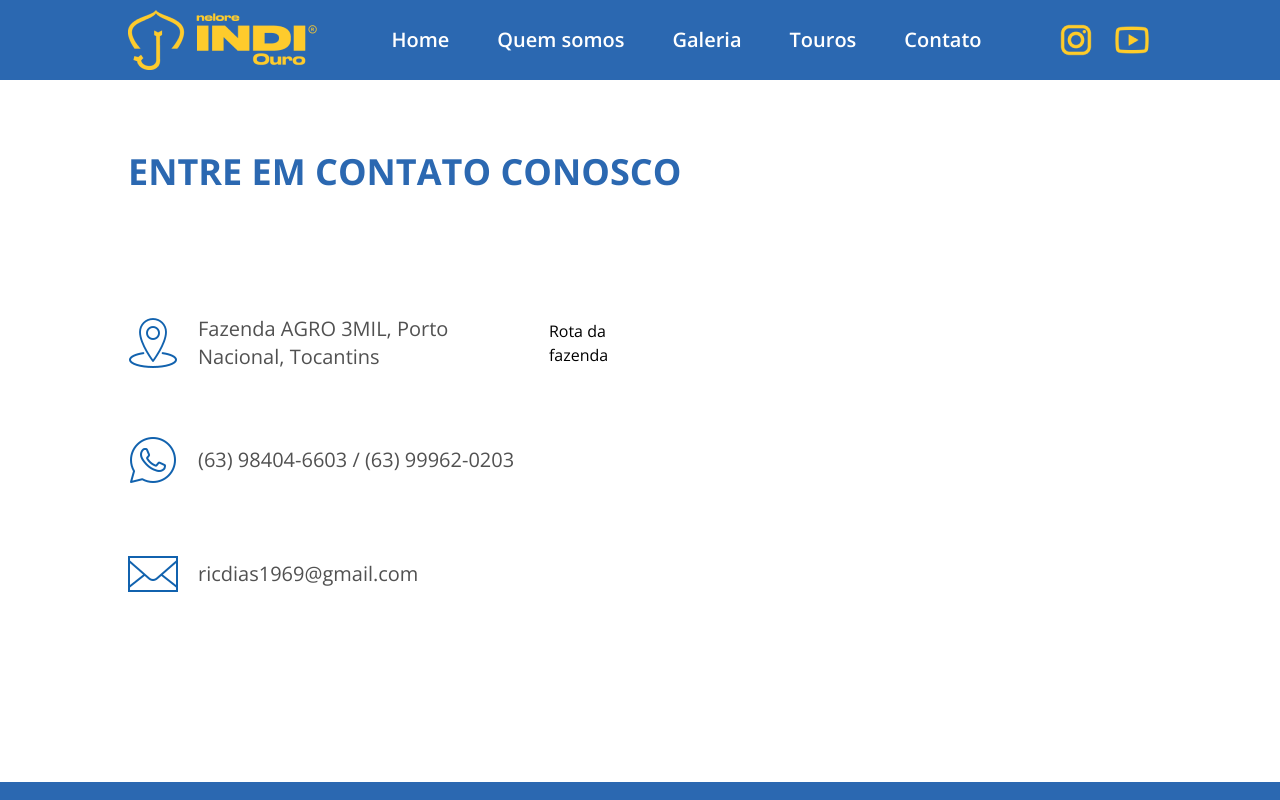
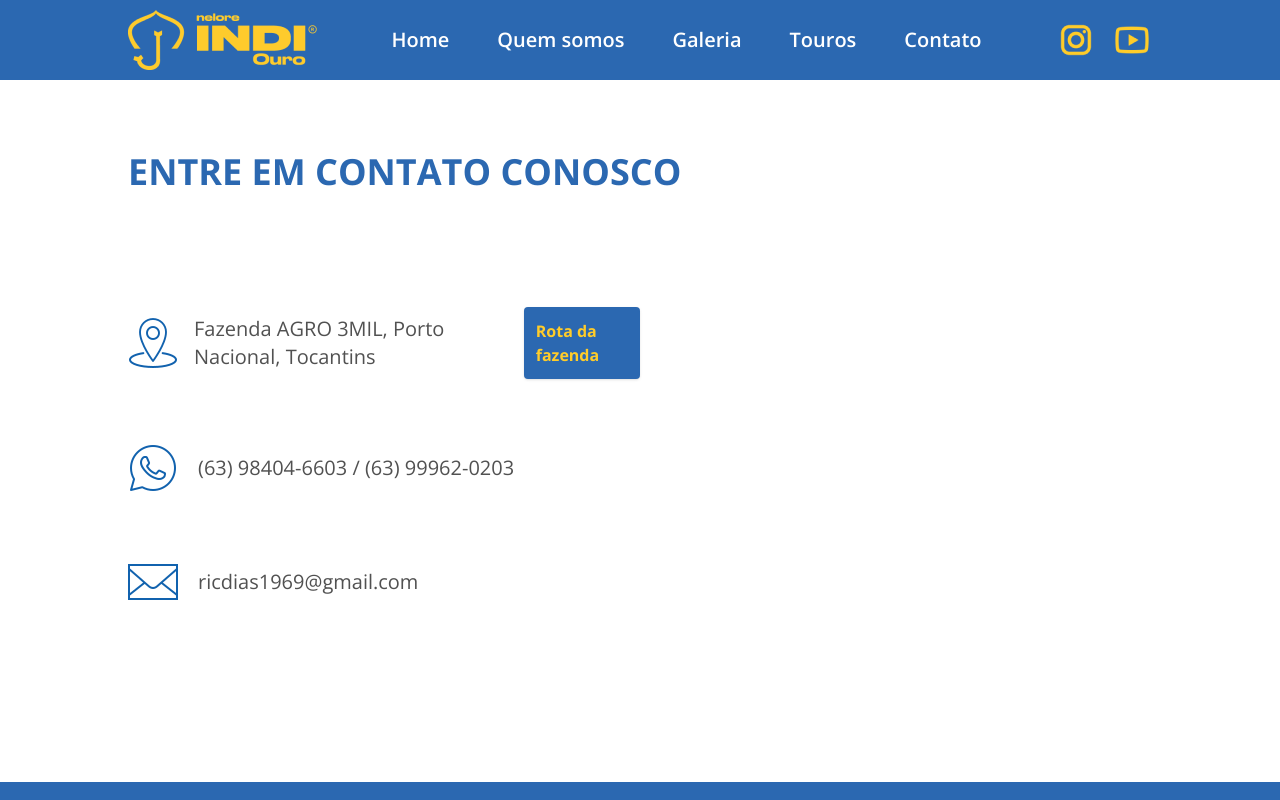
Before and after one commit to DevPBDias/indi-ouro-website, a Next.js app: page /contact in a window 1280 px wide. Shown: the top 800 px of the page. Built offline with nearby package versions, Linux system fonts and the light colour scheme.

Commit message:
fix/styles: adding styles for farm route and adding suspense for gallery img

```diff
--- a/src/app/contact/page.tsx
+++ b/src/app/contact/page.tsx
@@ -4,7 +4,6 @@ import React from "react";
 import blueEmail from "../../../public/icons/blueEmail.png";
 import blueWpp from "../../../public/icons/blueWpp.png";
 import blueLocation from "../../../public/icons/blueLocation.png";
-import map from "../../../public/images/map.png";
 
 const Contact = () => {
   return (
@@ -16,12 +15,17 @@ const Contact = () => {
         <div className="flex flex-row h-full">
           <div className="flex flex-col w-1/2 h-full">
             <div className="flex flex-col justify-center items-start h-full gap-16">
-              <div className="flex flex-row justify-start items-center gap-5">
+              <div className="flex flex-row justify-center items-center gap-4">
                 <Image src={blueLocation} alt="" />
                 <p className="text-xl text-[--txt-secondary-color]">
                   Fazenda AGRO 3MIL, Porto Nacional, Tocantins
                 </p>
-                <a href="https://www.google.com/maps/dir//Fazenda+AGRO+3MIL+-+Rodovia+TO-255+Entrada+%C3%A0+esquerda+pr%C3%B3ximo+%C3%A0+Escola+Brasil+Sent.+F%C3%A1tima+17Km+da+TO-255+Zona+Rural,+Porto+Nacional+-+TO,+77500-000/@-10.7969893,-48.6226236,17z/data=!4m8!4m7!1m0!1m5!1m1!1s0x933b7996fc8955a5:0x18975f2bc9976613!2m2!1d-48.6226236!2d-10.7969893?entry=ttu">
+                <a
+                  className="bg-[--primary-color] p-3 rounded shadow text-[--secondary-color] font-bold"
+                  target="_blank"
+                  rel="noreferrer noopener"
+                  href="https://www.google.com/maps/dir//Fazenda+AGRO+3MIL+-+Rodovia+TO-255+Entrada+%C3%A0+esquerda+pr%C3%B3ximo+%C3%A0+Escola+Brasil+Sent.+F%C3%A1tima+17Km+da+TO-255+Zona+Rural,+Porto+Nacional+-+TO,+77500-000/@-10.7969893,-48.6226236,17z/data=!4m8!4m7!1m0!1m5!1m1!1s0x933b7996fc8955a5:0x18975f2bc9976613!2m2!1d-48.6226236!2d-10.7969893?entry=ttu"
+                >
                   Rota da fazenda
                 </a>
               </div>
--- a/src/app/gallery/[route]/page.tsx
+++ b/src/app/gallery/[route]/page.tsx
@@ -2,6 +2,8 @@ import Footer from "@/components/footer/Footer";
 import { galleryData } from "@/constants/galleryFarm";
 import { IGalleryPhotos } from "@/interfaces";
 import Image from "next/image";
+import { Suspense } from "react";
+import Loading from "./loading";
 
 const FarmPhotos = () => {
   return (
@@ -11,6 +13,7 @@ const FarmPhotos = () => {
           Sede
         </h1>
         <div className="grid gap-4 grid-cols-4">
+          <Suspense fallback={<Loading />}>
             {galleryData.map((data: IGalleryPhotos) => (
               <div key={data.id} className="w-full h-[450px]">
                 <Image
@@ -23,6 +26,7 @@ const FarmPhotos = () => {
                 </span>
               </div>
             ))}
+          </Suspense>
         </div>
       </section>
       <Footer />
```
Lines whose indentation alone changed are shown as unchanged.
